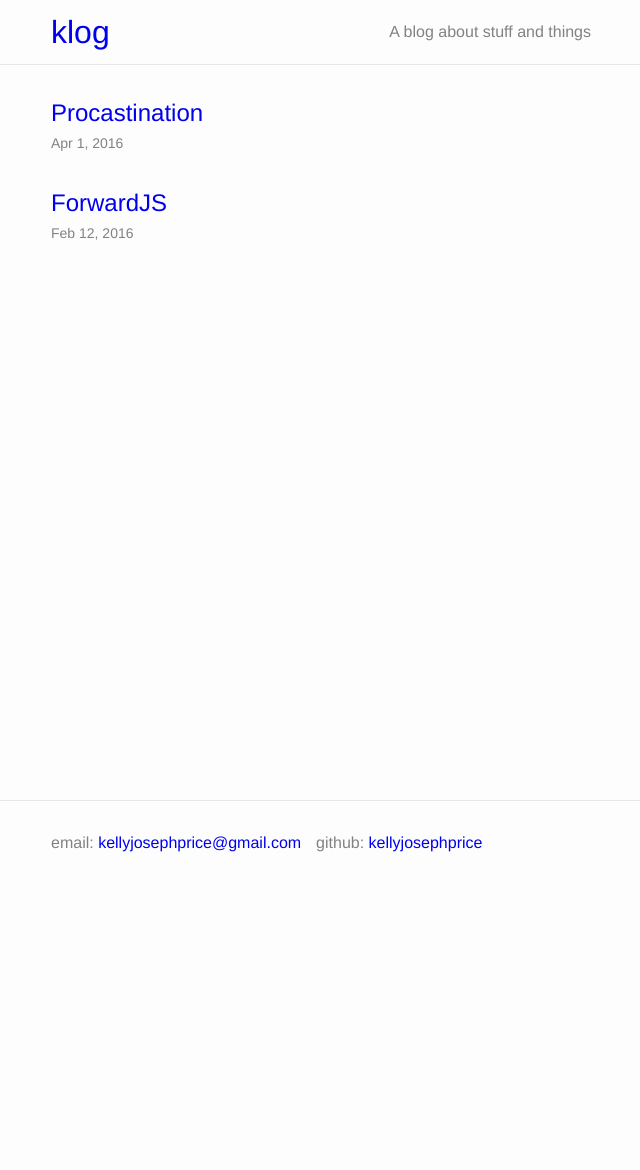
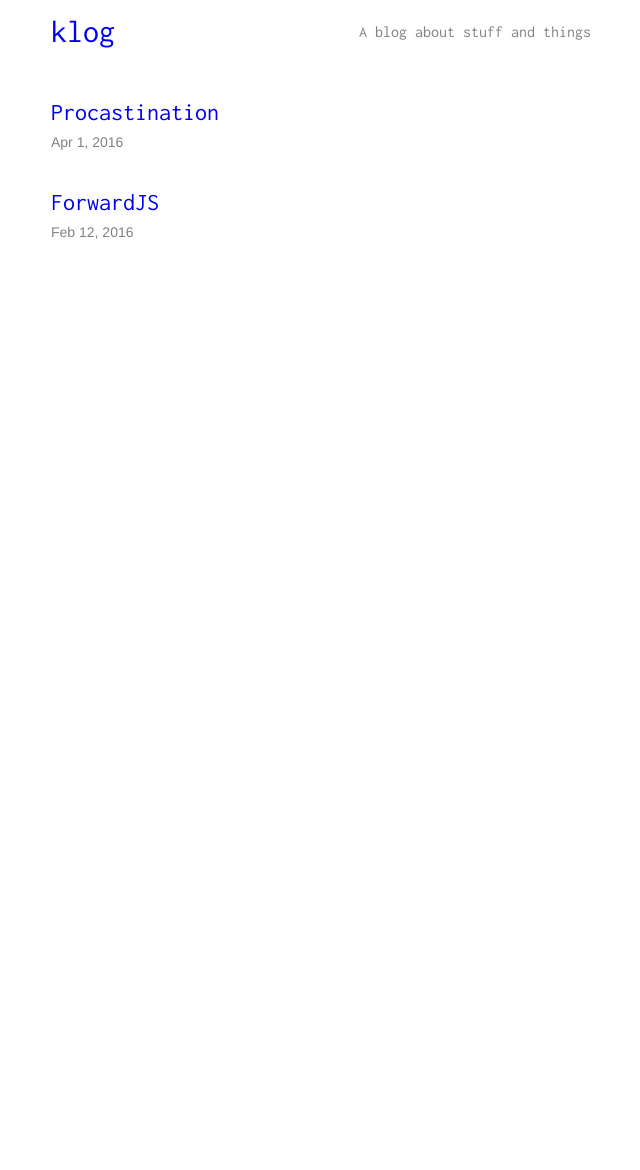
Before and after one commit to kellyjosephprice/kellyjosephprice.github.io, a Jekyll site: the page built from index.html, in a window 1280 px wide. Shown: the whole page, without its empty margins (319-959 px from the left). Built offline with Jekyll 4.4.1, drawn with Linux system fonts in a browser that asks for light colours; before the commit the page ends 900 px from its top, so only the background shows below that.

Commit message:
More tweaks

```diff
--- a/_includes/footer.html
+++ /dev/null
@@ -1,23 +0,0 @@
-<footer class="site-footer">
-
-  <div class="wrapper">
-
-    <div class="footer-col-wrapper">
-
-      <div class="footer-col">
-        email:
-        <a href="mailto:{{ site.email }}">{{ site.email }}</a>
-      </div>
-
-      <div class="footer-col">
-        github:
-        <a href="https://github.com/{{ site.github_username }}">
-          {{ site.github_username }}
-        </a>
-      </div>
-
-    </div>
-
-  </div>
-
-</footer>
--- a/_includes/head.html
+++ b/_includes/head.html
@@ -9,4 +9,7 @@
   <link rel="stylesheet" href="{{ "/css/main.css" | prepend: site.baseurl }}">
   <link rel="canonical" href="{{ page.url | replace:'index.html','' | prepend: site.baseurl | prepend: site.url }}">
   <link rel="alternate" type="application/rss+xml" title="{{ site.title }}" href="{{ "/feed.xml" | prepend: site.baseurl | prepend: site.url }}">
+  <link href='https://fonts.googleapis.com/css?family=Inconsolata' rel='stylesheet' type='text/css'>
+
+  <script src="{{ relative }}scripts/perlin.js"></script>
 </head>
--- a/_layouts/default.html
+++ b/_layouts/default.html
@@ -13,8 +13,6 @@
       </div>
     </div>
 
-    {% include footer.html %}
-
   </body>
 
 </html>
--- a/_sass/_base.scss
+++ b/_sass/_base.scss
@@ -30,6 +30,7 @@ body {
   min-height: 100vh;
   display: flex;
   flex-direction: column;
+  padding-bottom: $spacing-unit * 9;
 }
 
 
@@ -90,6 +91,7 @@ li {
  */
 h1, h2, h3, h4, h5, h6 {
   font-weight: $base-font-weight;
+  font-family: 'Inconsolata', monospace;
 }
 
 
--- a/_sass/_layout.scss
+++ b/_sass/_layout.scss
@@ -4,10 +4,10 @@
 .site-header {
   min-height: $base-font-size * 4;
   line-height: $base-font-size * 4;
-  border-bottom: 1px solid $grey-color-light;
 
   // Positioning context for the mobile navigation icon
   position: relative;
+  font-family: 'Inconsolata', monospace;
 }
 
 .site-title {
@@ -84,31 +84,6 @@
 }
 
 
-
-/**
- * Site footer
- */
-.site-footer {
-  font-size: $base-font-size;
-  border-top: 1px solid $grey-color-light;
-  padding: $spacing-unit 0;
-}
-
-.footer-heading {
-  margin-bottom: $spacing-unit / 2;
-}
-
-.footer-col-wrapper {
-  color: $grey-color;
-  margin-left: -$spacing-unit / 2;
-  @extend %clearfix;
-}
-
-.footer-col {
-  float: left;
-  margin-bottom: $spacing-unit / 2;
-  padding-left: $spacing-unit / 2;
-}
 
 /**
  * Page content
--- a/css/main.scss
+++ b/css/main.scss
@@ -14,10 +14,9 @@ $base-line-height: 1.5;
 
 $spacing-unit:   30px;
 
-$text-color:       #111;
-$background-color: #fdfdfd;
+$text-color:       #000;
+$background-color: #ffffff;
 
-$white-color:    #fafafa;
 $grey-color:     #828282;
 $grey-color-light:   lighten($grey-color, 40%);
 $grey-color-lighter: lighten($grey-color, 60%);
```
